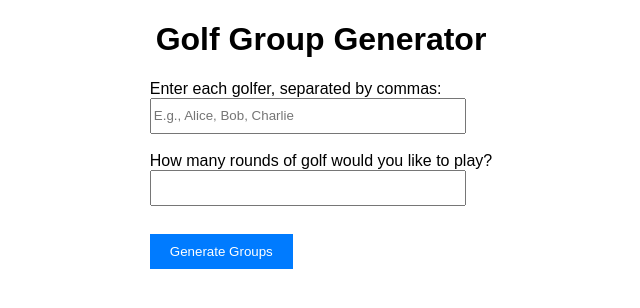
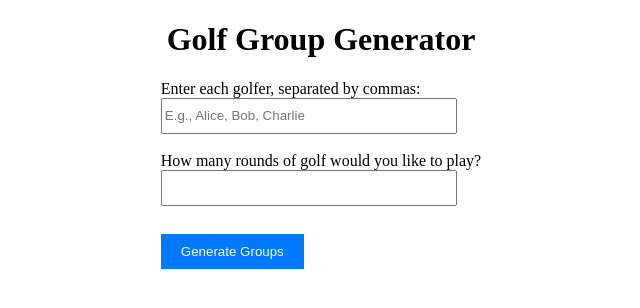
Before and after one commit to paigebrossard/golf-group-generator, a Flask app: page / in a window 1280 px wide. Shown: the top 308 px of the page, without its empty margins (319-959 px from the left). Run offline with Flask 3, Linux system fonts and the light colour scheme.

```diff
--- a/Templates/index.html
+++ b/Templates/index.html
@@ -6,7 +6,7 @@
     <title>Golf Group Generator</title>
     <style>
         body {
-            font-family: Arial, sans-serif;
+            font-family: 'Times New Roman', Times, serif;
             text-align: center;
         }
         form {
```
